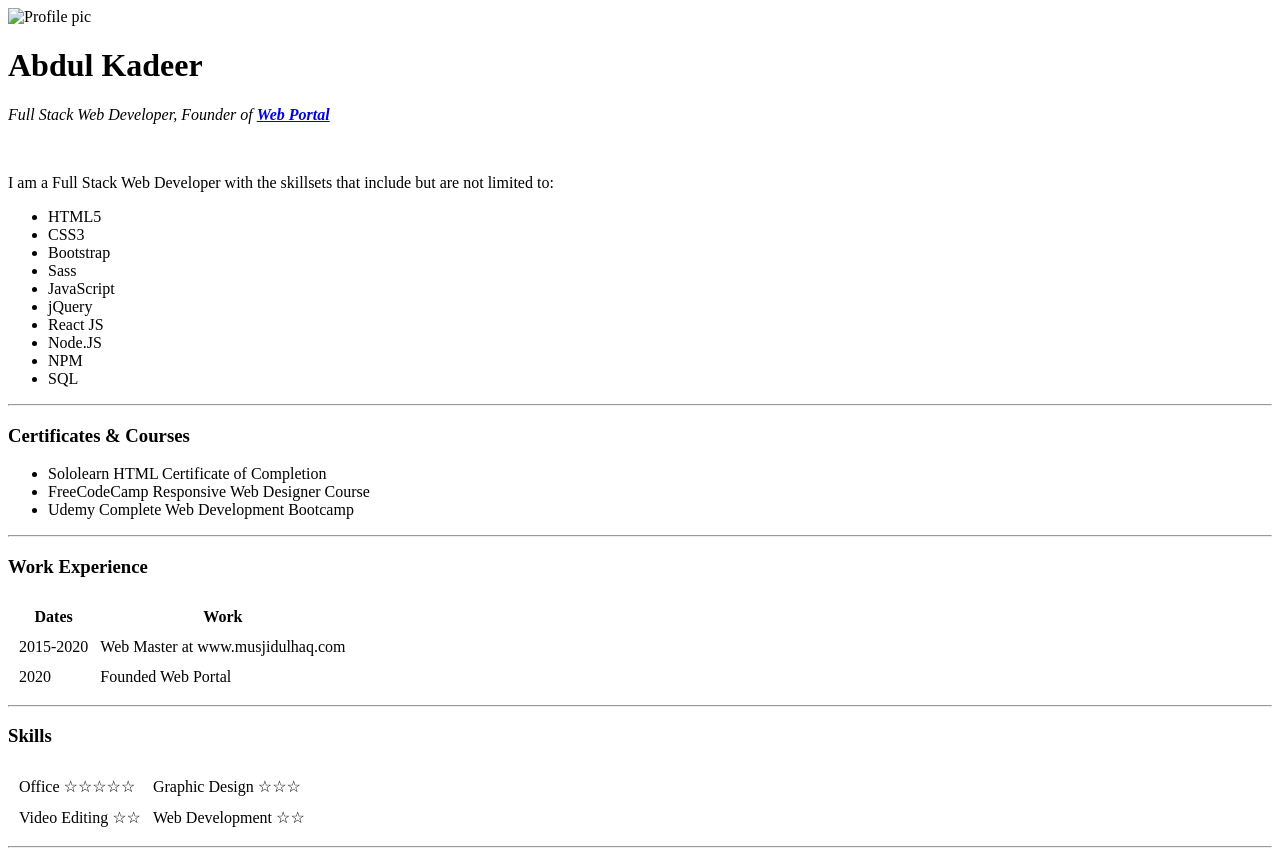
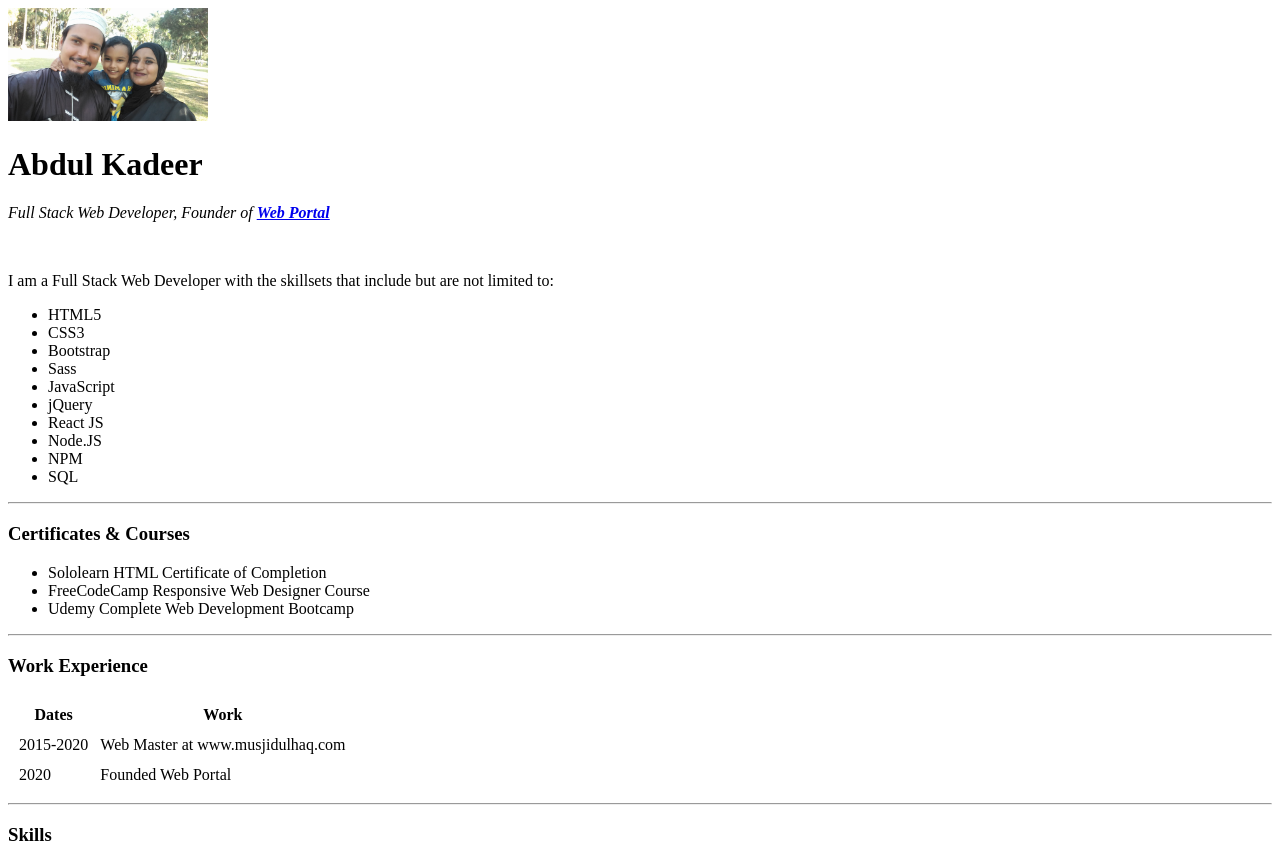
Before and after one commit to akalam-dev/cv, a plain HTML site: page index.html in a window 1280 px wide. Shown: the top 849 px of the page. Drawn offline with Linux system fonts and the light colour scheme; the site is published under a folder, as on GitHub Pages, so addresses that start at the root find nothing.

Commit message:
Removed root / before images folder, for it wasnt displaying the image

```diff
--- a/index.html
+++ b/index.html
@@ -7,7 +7,7 @@
 </head>
 
 <body>
-    <img src="/images/family pic.jpg" width="200px" alt="Profile pic">
+    <img src="images/family pic.jpg" width="200px" alt="Profile pic">
     <h1>Abdul Kadeer</h1>
     <p><em>Full Stack Web Developer, Founder of <strong> <a href="https://webportal.co.za">Web Portal</a></strong></em></p>
     <br>
```
